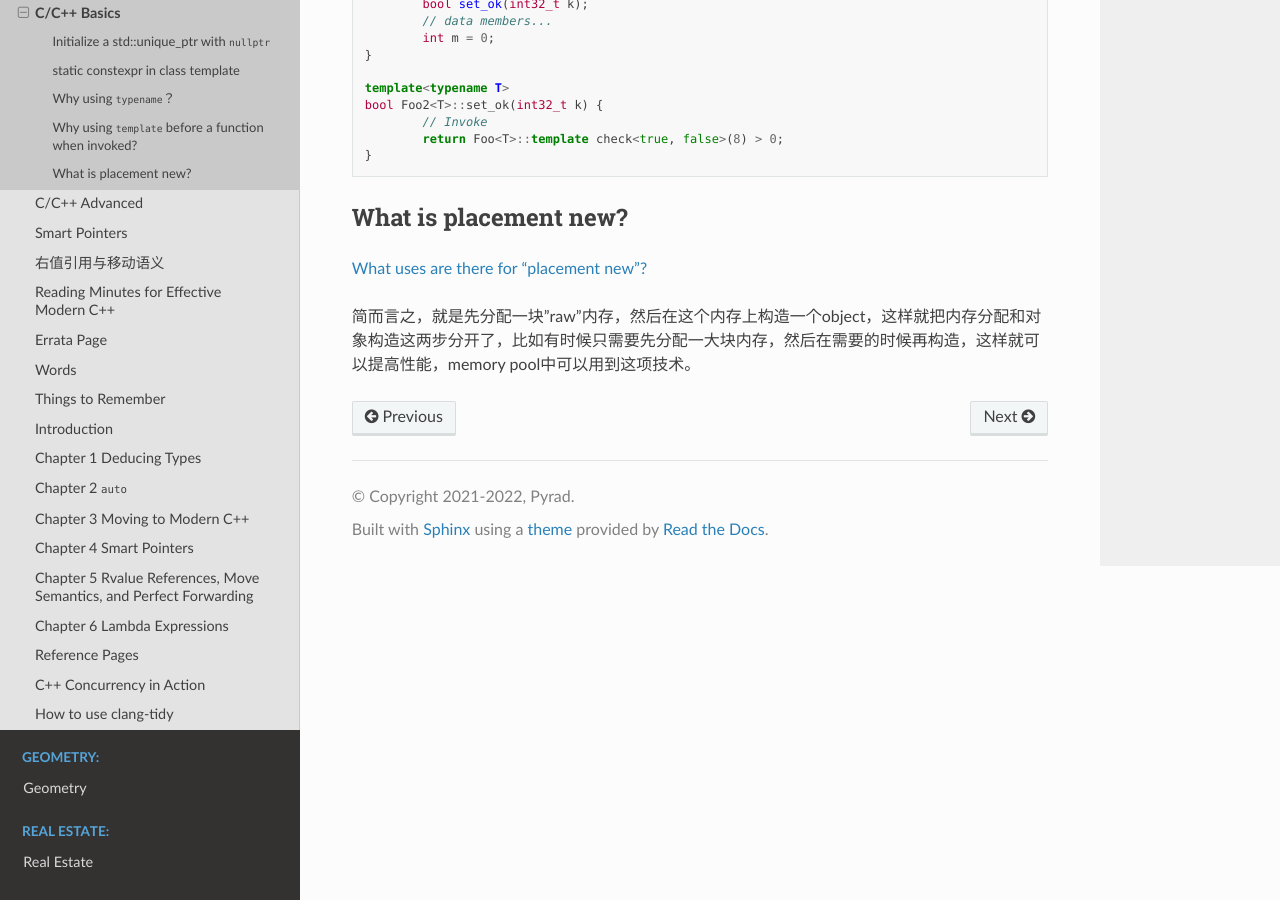
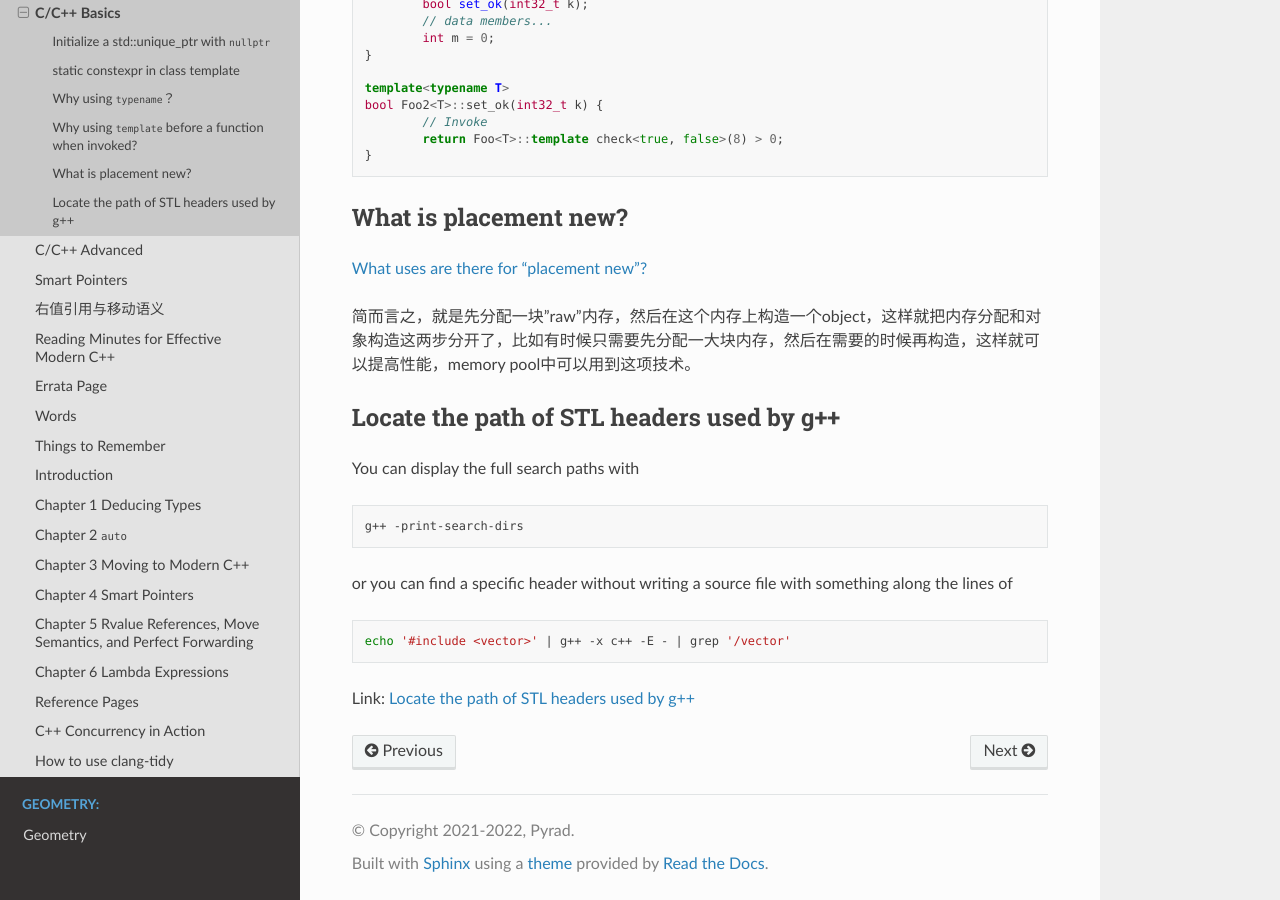
Before and after one commit to Pyrad/pyradnotes, a Sphinx documentation site: the page built from source/CPP/CppBasics.md, in a window 1280 px wide and 900 px high, scrolled down 1907 px. Built offline with Sphinx 7.4.7 and the Read the Docs theme 2.0.0, drawn with Linux system fonts in a browser that asks for light colours.

Commit message:
Cpp Print STL header paths searched by g++

````diff
--- a/source/CPP/CppBasics.md
+++ b/source/CPP/CppBasics.md
@@ -109,3 +109,22 @@ bool Foo2<T>::set_ok(int32_t k) {
 [What uses are there for "placement new"?](https://stackoverflow.com/questions/222557/what-uses-are-there-for-placement-new)
 
 简而言之，就是先分配一块"raw"内存，然后在这个内存上构造一个object，这样就把内存分配和对象构造这两步分开了，比如有时候只需要先分配一大块内存，然后在需要的时候再构造，这样就可以提高性能，memory pool中可以用到这项技术。
+
+
+## Locate the path of STL headers used by g++
+
+
+You can display the full search paths with
+
+```shell
+g++ -print-search-dirs
+```
+
+or you can find a specific header without writing a source file with something along the lines of
+
+```shell
+echo '#include <vector>' | g++ -x c++ -E - | grep '/vector'
+```
+
+
+Link: [Locate the path of STL headers used by g++](https://stackoverflow.com/questions/21110693/locate-the-path-of-stl-headers-used-by-g)
````
